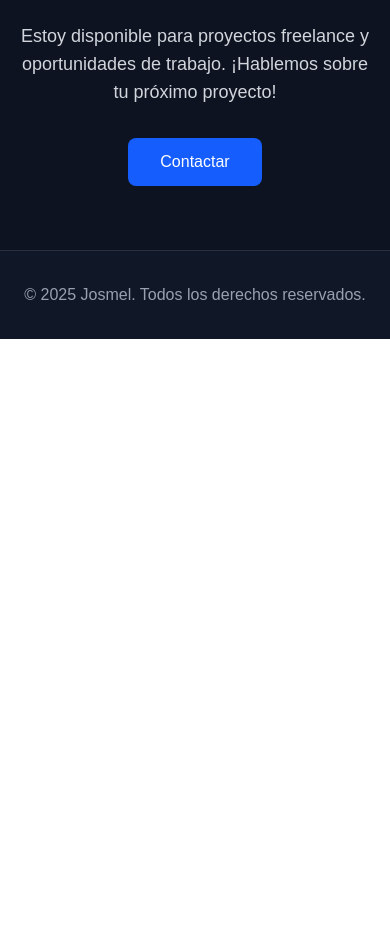
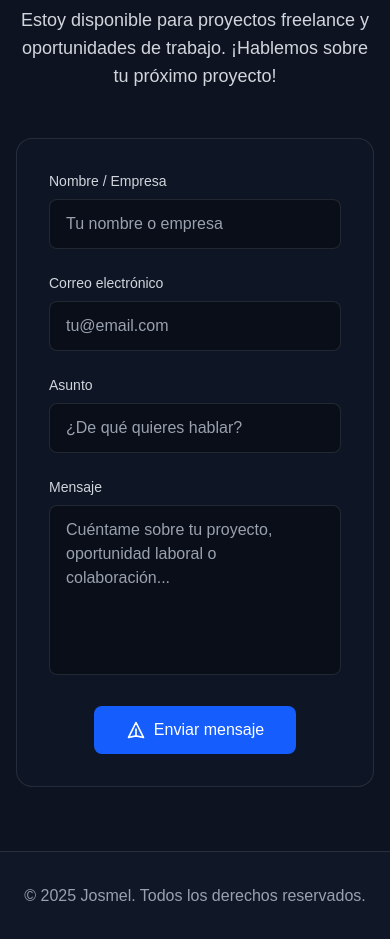
Before and after one commit to josmeldev/portafolioweb, a Next.js app: page / in a window 390 px wide. Shown: the part 6380-7319 px from the top of the page. Before the commit the page ends 6719 px from the top, so only its background shows below. Built offline with nearby package versions, Linux system fonts and the light colour scheme.

Commit message:
Enhance contact section with a responsive form for improved user interaction

```diff
--- a/src/app/page.tsx
+++ b/src/app/page.tsx
@@ -666,17 +666,90 @@ export default function Home() {
 
       {/* Contact Section */}
       <section id="contact" className="py-16 px-4 sm:px-6 lg:px-8 bg-black/20">
-        <div className="max-w-7xl mx-auto text-center">
-          <h2 className="text-3xl sm:text-4xl font-bold text-white mb-8">
+        <div className="max-w-4xl mx-auto">
+          <div className="text-center mb-12">
+            <h2 className="text-3xl sm:text-4xl font-bold text-white mb-4">
               ¿Trabajamos Juntos?
             </h2>
-          <p className="text-gray-300 text-lg mb-8 max-w-2xl mx-auto">
+            <p className="text-gray-300 text-lg max-w-2xl mx-auto">
               Estoy disponible para proyectos freelance y oportunidades de trabajo.
               ¡Hablemos sobre tu próximo proyecto!
             </p>
-          <button className="bg-blue-600 hover:bg-blue-700 text-white px-8 py-3 rounded-lg font-medium transition-colors">
-            Contactar
+          </div>
+
+          <div className="bg-gray-900/50 rounded-2xl p-8 border border-white/10">
+            <form className="space-y-6">
+              <div className="grid grid-cols-1 md:grid-cols-2 gap-6">
+                <div>
+                  <label htmlFor="name" className="block text-sm font-medium text-gray-300 mb-2">
+                    Nombre / Empresa
+                  </label>
+                  <input
+                    type="text"
+                    id="name"
+                    name="name"
+                    required
+                    className="w-full px-4 py-3 bg-black/30 border border-white/10 rounded-lg text-white placeholder-gray-400 focus:outline-none focus:ring-2 focus:ring-blue-500 focus:border-transparent transition-all"
+                    placeholder="Tu nombre o empresa"
+                  />
+                </div>
+
+                <div>
+                  <label htmlFor="email" className="block text-sm font-medium text-gray-300 mb-2">
+                    Correo electrónico
+                  </label>
+                  <input
+                    type="email"
+                    id="email"
+                    name="email"
+                    required
+                    className="w-full px-4 py-3 bg-black/30 border border-white/10 rounded-lg text-white placeholder-gray-400 focus:outline-none focus:ring-2 focus:ring-blue-500 focus:border-transparent transition-all"
+                    placeholder="tu@email.com"
+                  />
+                </div>
+              </div>
+
+              <div>
+                <label htmlFor="subject" className="block text-sm font-medium text-gray-300 mb-2">
+                  Asunto
+                </label>
+                <input
+                  type="text"
+                  id="subject"
+                  name="subject"
+                  required
+                  className="w-full px-4 py-3 bg-black/30 border border-white/10 rounded-lg text-white placeholder-gray-400 focus:outline-none focus:ring-2 focus:ring-blue-500 focus:border-transparent transition-all"
+                  placeholder="¿De qué quieres hablar?"
+                />
+              </div>
+
+              <div>
+                <label htmlFor="message" className="block text-sm font-medium text-gray-300 mb-2">
+                  Mensaje
+                </label>
+                <textarea
+                  id="message"
+                  name="message"
+                  rows={6}
+                  required
+                  className="w-full px-4 py-3 bg-black/30 border border-white/10 rounded-lg text-white placeholder-gray-400 focus:outline-none focus:ring-2 focus:ring-blue-500 focus:border-transparent transition-all resize-none"
+                  placeholder="Cuéntame sobre tu proyecto, oportunidad laboral o colaboración..."
+                />
+              </div>
+
+              <div className="text-center">
+                <button
+                  type="submit"
+                  className="bg-blue-600 hover:bg-blue-700 text-white px-8 py-3 rounded-lg font-medium transition-colors inline-flex items-center gap-2"
+                >
+                  <svg className="w-5 h-5" fill="none" stroke="currentColor" viewBox="0 0 24 24">
+                    <path strokeLinecap="round" strokeLinejoin="round" strokeWidth={2} d="M12 19l9 2-9-18-9 18 9-2zm0 0v-8" />
+                  </svg>
+                  Enviar mensaje
                 </button>
+              </div>
+            </form>
+          </div>
         </div>
       </section>
 
```
Lines whose indentation alone changed are shown as unchanged.
